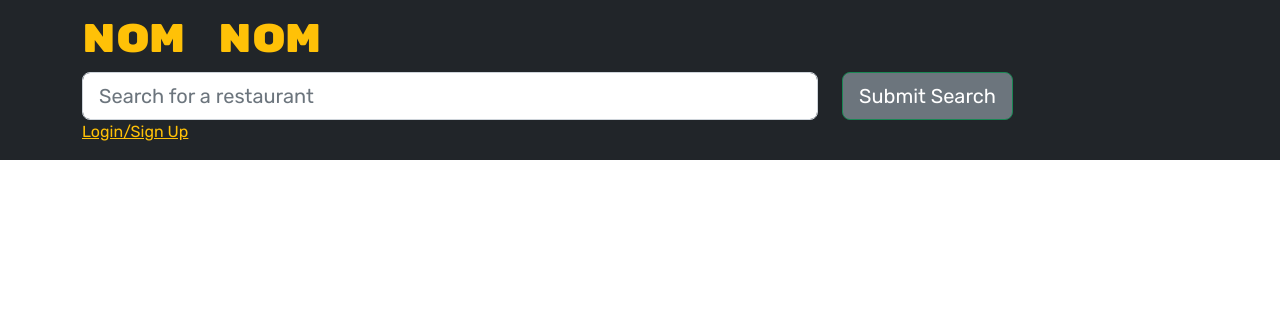
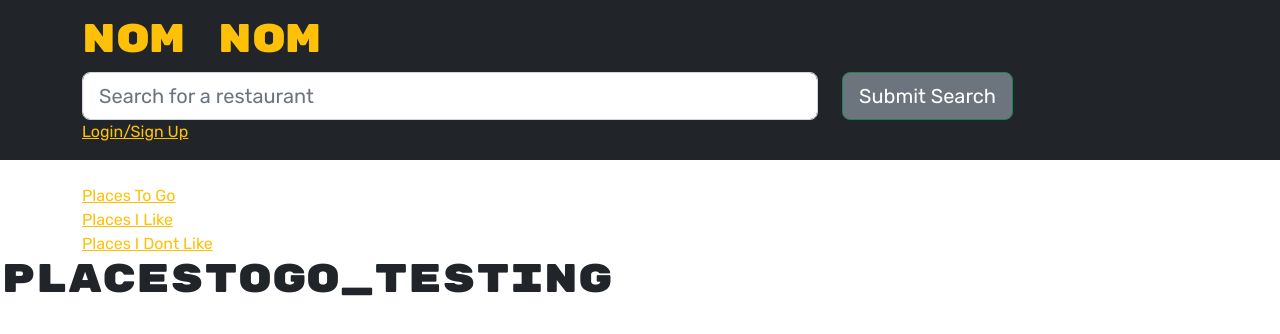
Before and after one commit to danieltran2016/Nom_Nom, a React (Create React App) app in the folder client/: page / in a window 1280 px wide. Shown: the top 334 px of the page. Built offline with nearby package versions, Linux system fonts and the light colour scheme.

Commit message:
add test pages and the links in the sideNavBar

```diff
--- a/client/src/App.js
+++ b/client/src/App.js
@@ -44,7 +44,7 @@ function App() {
       <Router>
         <>
           <Header />
-          {/* <SideNavbar />
+          <SideNavbar />
           <Routes>
             <Route
               path='/'
@@ -66,7 +66,7 @@ function App() {
               path='*'
               element={<h1 className='display-2'>Wrong page!</h1>}
             />
-           </Routes> */}
+           </Routes>
         </>
       </Router>
     </ApolloProvider>
--- a/client/src/components/SideNavbar.js
+++ b/client/src/components/SideNavbar.js
@@ -0,0 +1,36 @@
+import React from 'react';
+// Import Link component for all internal application hyperlinks
+import { Link } from 'react-router-dom';
+
+const SideNavbar = () => {
+  return (
+    <div className="container">
+        <div class="PlacesToGo">
+            <Link
+                className="text-warning"
+                to={`/`}
+            >
+                Places To Go
+            </Link>
+        </div>
+        <div class="PlacesILike">
+            <Link
+                className="text-warning"
+                to={`/PlacesILike`}
+            >
+                Places I Like
+            </Link>
+        </div>
+        <div class="PlacesIDontLike">
+            <Link
+                className="text-warning"
+                to={`/PlacesIDontLike`}
+            >
+                Places I Dont Like
+            </Link>
+        </div>
+    </div>
+  );
+};
+
+export default SideNavbar;
--- a/client/src/pages/PlacesIDontLike.js
+++ b/client/src/pages/PlacesIDontLike.js
@@ -0,0 +1,11 @@
+import React from 'react';
+import { useQuery, useMutation } from '@apollo/client';
+import {  Container,  Card,  Button,  Row,  Col} from 'react-bootstrap';
+
+const PlacesIDontLike = () => {
+  return (
+    <h1>PlacesIDontLike_Testing</h1>
+  );
+};
+
+export default PlacesIDontLike;
--- a/client/src/pages/PlacesILike.js
+++ b/client/src/pages/PlacesILike.js
@@ -0,0 +1,11 @@
+import React from 'react';
+import { useQuery, useMutation } from '@apollo/client';
+import {  Container,  Card,  Button,  Row,  Col} from 'react-bootstrap';
+
+const PlacesILike = () => {
+  return (
+    <h1>PlacesILike_Testing</h1>
+  );
+};
+
+export default PlacesILike;
--- a/client/src/pages/PlacesToGo.js
+++ b/client/src/pages/PlacesToGo.js
@@ -0,0 +1,11 @@
+import React from 'react';
+import { useQuery, useMutation } from '@apollo/client';
+import {  Container,  Card,  Button,  Row,  Col} from 'react-bootstrap';
+
+const PlacesToGo = () => {
+  return (
+    <h1>PlacesToGo_Testing</h1>
+  );
+};
+
+export default PlacesToGo;
--- a/client/src/pages/SearchPlaces.js
+++ b/client/src/pages/SearchPlaces.js
@@ -0,0 +1,11 @@
+import React from 'react';
+import { useQuery, useMutation } from '@apollo/client';
+import {  Container,  Card,  Button,  Row,  Col} from 'react-bootstrap';
+
+const SearchPlaces = () => {
+  return (
+    <h1>SearchPlaces_Testing</h1>
+  );
+};
+
+export default SearchPlaces;
```
